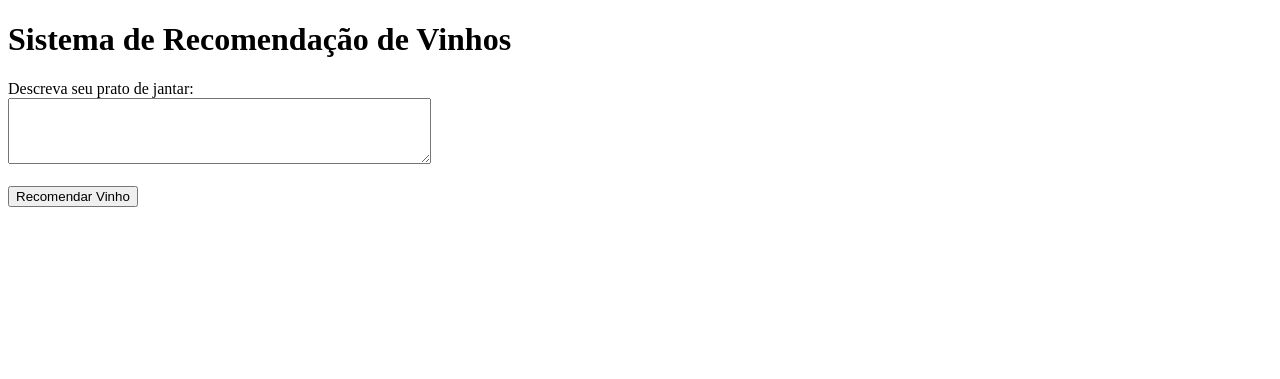
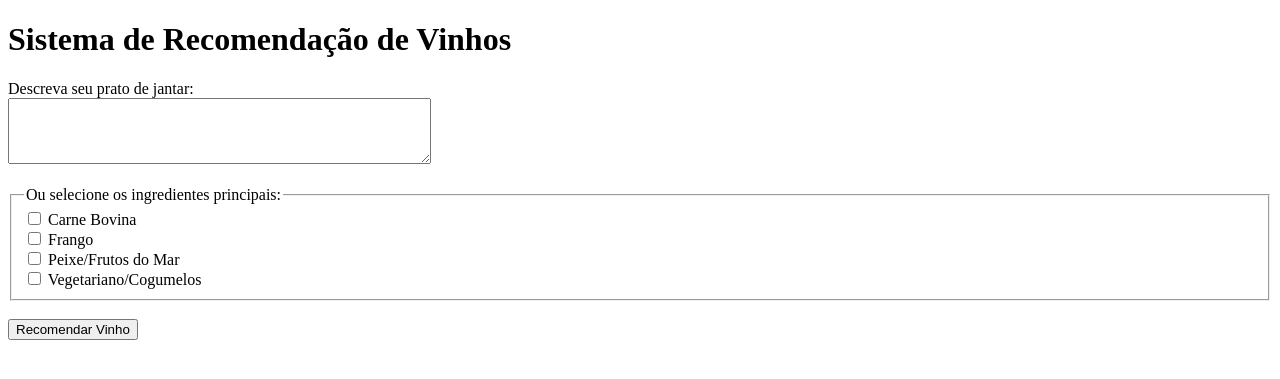
Before and after one commit to LuizaBB/Projeto-IA-AB2-2025.1, a Flask app: page / in a window 1280 px wide. Shown: the top 379 px of the page. Run offline with Flask 3, Linux system fonts and the light colour scheme.

Commit message:
Adição checkbox html
Adiciona a possibilidade de input com um checkbox simples para selecionar o ingrediente principal a ser considerado na avaliação, caso nao se queira escrever um texto detalhado.
Nesse caso a prioridade continua do texto (so é usado o checkbox quando a caixa de texto está vazia), e também foi retirada a obrigatoriedade da textarea estar preenchida.

```diff
--- a/templates/index2.html
+++ b/templates/index2.html
@@ -9,7 +9,25 @@
 
     <form method="POST" action="/">
         <label for="dish_input">Descreva seu prato de jantar:</label><br>
-         <textarea id="dish_input" name="dish_input" rows="4" cols="50" required></textarea><br><br>
+         <!-- <textarea id="dish_input" name="dish_input" rows="4" cols="50" required></textarea><br> -->
+        <textarea id="dish_input" name="dish_input" rows="4" cols="50"></textarea><br>
+        <br>
+        <fieldset>
+            <legend>Ou selecione os ingredientes principais:</legend>
+
+            <input type="checkbox" id="carne" name="main_ingredient" value="Carne Bovina">
+            <label for="carne">Carne Bovina</label><br>
+
+            <input type="checkbox" id="frango" name="main_ingredient" value="Frango">
+            <label for="frango">Frango</label><br>
+
+            <input type="checkbox" id="peixe" name="main_ingredient" value="Peixe">
+            <label for="peixe">Peixe/Frutos do Mar</label><br>
+
+            <input type="checkbox" id="vegetariano" name="main_ingredient" value="Cogumelos e Legumes">
+            <label for="vegetariano">Vegetariano/Cogumelos</label><br>
+        </fieldset>
+        <br>
         <input type="submit" value="Recomendar Vinho">
     </form>
 
```
